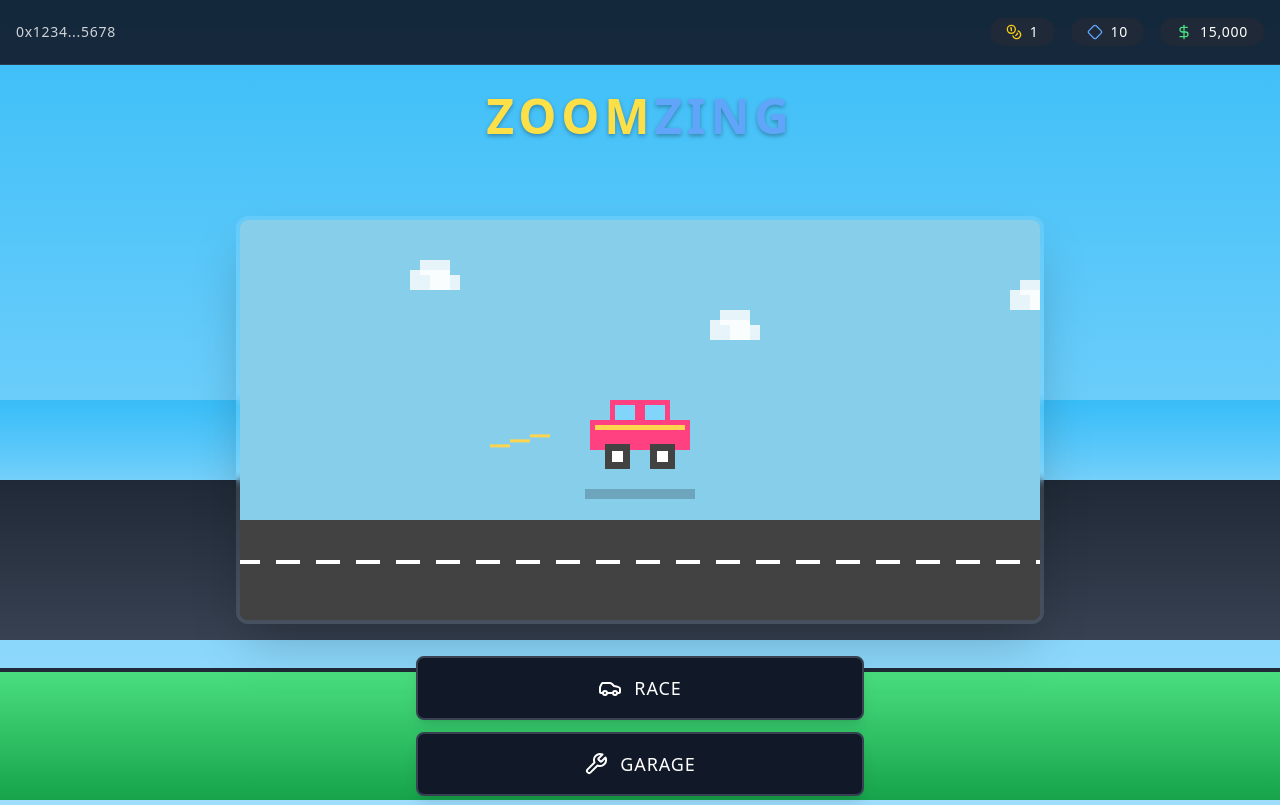
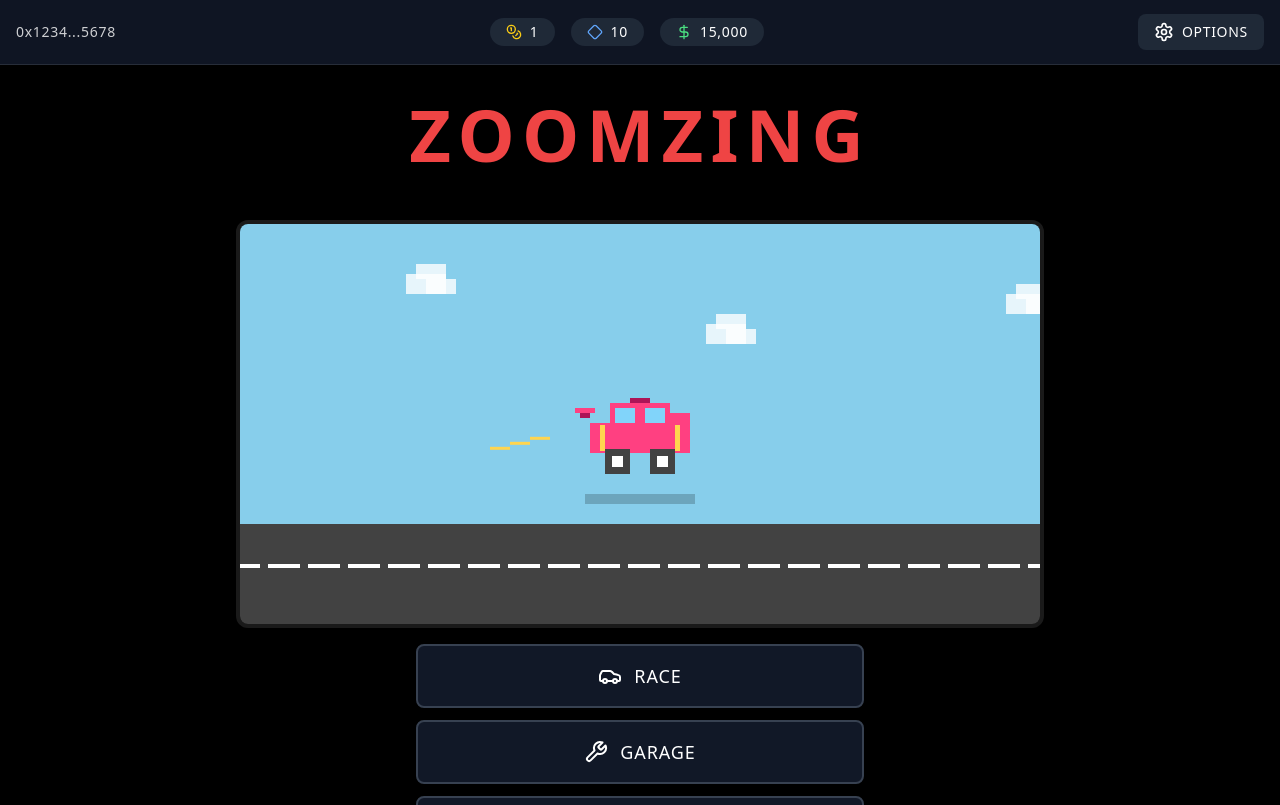
Before and after one commit to pittachiox/zooming_sui, a React (Vite) app in the folder fontend_zz/: page / in a window 1280 px wide. Shown: the top 805 px of the page. Built offline with nearby package versions, Linux system fonts and the light colour scheme; a web font is replaced by a local one.

Commit message:
redesign

```diff
--- a/fontend_zz/src/App.tsx
+++ b/fontend_zz/src/App.tsx
@@ -1,8 +1,10 @@
 import React from 'react';
-import { Car, Trophy, Wrench, Store, Settings } from 'lucide-react';
+// Removed unused import from 'lucide-react'
 import Navbar from './components/Navbar';
 import MainMenu from './components/MainMenu';
 import GameCanvas from './components/GameCanvas';
+
+
 
 function App() {
   const mockData = {
@@ -15,15 +17,10 @@ function App() {
   };
 
   return (
-    <div className="min-h-screen bg-gradient-to-b from-sky-400 to-sky-200">
+    <div className="min-h-screen bg-black">
       {/* Background Scene */}
       <div className="fixed inset-0 z-0">
-        <div className="absolute bottom-0 left-0 right-0 h-32 bg-gradient-to-b from-green-400 to-green-600" />
-        <div className="absolute bottom-32 left-0 right-0 h-1 bg-gray-800" /> {/* Road line */}
-        <div className="absolute bottom-40 left-0 right-0 h-40 bg-gradient-to-t from-gray-700 to-gray-800" /> {/* Road */}
-        <div className="absolute bottom-80 left-0 right-0">
-          <div className="h-20 w-full bg-gradient-to-t from-transparent to-sky-400" />
-        </div>
+        {/* ลบส่วนพื้นหลังที่เป็น gradient */}
       </div>
 
       {/* Game Content */}
@@ -36,13 +33,17 @@ function App() {
         />
 
         <main className="container mx-auto px-4 pt-20">
-          <div className="flex flex-col items-center justify-center min-h-[calc(100vh-80px)] gap-8">
-            <h1 className="pixel-font text-5xl font-bold text-white text-center mb-8 drop-shadow-[0_2px_2px_rgba(0,0,0,0.3)]">
-              <span className="text-yellow-300">Zoom</span>
-              <span className="text-blue-400">Zing</span>
+          <div className="flex flex-col items-center justify-center min-h-[calc(100vh-80px)] gap-4">
+            {/* ลดระยะห่างระหว่างชื่อเกมและ Canvas */}
+            <h1 className="pixel-font text-7xl font-bold text-white text-center mb-4 drop-shadow-[0_2px_2px_rgba(0,0,0,0.3)]">
+              <span className="text-red-500">Zoom</span>
+              <span className="text-red-500">Zing</span>
             </h1>
 
+            {/* Canvas */}
             <GameCanvas />
+
+            {/* Main Menu */}
             <MainMenu />
           </div>
         </main>
--- a/fontend_zz/src/components/GameCanvas.tsx
+++ b/fontend_zz/src/components/GameCanvas.tsx
@@ -30,34 +30,43 @@ const GameCanvas: React.FC = () => {
       ctx.fillRect(Math.floor(x), Math.floor(y), Math.floor(width), Math.floor(height));
     };
 
-    // Draw car body with pixel art style
+    // Draw car with pixel art style
     const drawCar = (x: number, y: number, bounce: number) => {
-      const scale = 4; // Pixel scale factor
-
       // Car shadow
       drawPixelRect(x - 5, y + 70 - bounce/2, 110, 10, 'rgba(0,0,0,0.2)');
 
-      // Main body
-      drawPixelRect(x, y + bounce, 100, 30, colors.body);
-      drawPixelRect(x + 20, y - 20 + bounce, 60, 25, colors.body);
+      // --- Spoiler ---
+      drawPixelRect(x - 10, y - 10 + bounce, 10, 5, colors.shadow); // spoiler support
+      drawPixelRect(x - 15, y - 15 + bounce, 20, 5, colors.body); // main spoiler
 
-      // Windows
+      // --- Main Body ---
+      drawPixelRect(x, y + bounce, 100, 30, colors.body); // bottom body
+      drawPixelRect(x + 20, y - 20 + bounce, 60, 25, colors.body); // top part (cabin)
+
+      // --- Front slope (angled hood) ---
+      drawPixelRect(x + 80, y - 10 + bounce, 20, 10, colors.body);
+
+      // --- Roof scoop (air intake) ---
+      drawPixelRect(x + 40, y - 25 + bounce, 20, 5, colors.shadow);
+
+      // --- Windows ---
       drawPixelRect(x + 25, y - 15 + bounce, 20, 15, colors.windows);
       drawPixelRect(x + 55, y - 15 + bounce, 20, 15, colors.windows);
 
-      // Body highlights
-      drawPixelRect(x + 5, y + 5 + bounce, 90, 5, colors.highlights);
+      // --- Racing stripe ---
+      drawPixelRect(x + 10, y + bounce + 2, 5, 26, colors.highlights);
+      drawPixelRect(x + 85, y + bounce + 2, 5, 26, colors.highlights);
 
-      // Wheels with animation
+      // --- Wheels ---
       const wheelOffset = Math.sin(Date.now() / 100) * 2;
       drawPixelRect(x + 15, y + 25 + bounce + wheelOffset, 25, 25, colors.wheels);
       drawPixelRect(x + 60, y + 25 + bounce + wheelOffset, 25, 25, colors.wheels);
 
-      // Wheel rims
+      // --- Rims ---
       drawPixelRect(x + 22, y + 32 + bounce + wheelOffset, 11, 11, colors.rims);
       drawPixelRect(x + 67, y + 32 + bounce + wheelOffset, 11, 11, colors.rims);
 
-      // Speed lines
+      // --- Speed lines ---
       ctx.strokeStyle = colors.highlights;
       ctx.lineWidth = 3;
       for (let i = 0; i < 3; i++) {
@@ -68,6 +77,7 @@ const GameCanvas: React.FC = () => {
         ctx.stroke();
       }
     };
+
 
     // Draw road with pixel art style
     const drawRoad = () => {
--- a/fontend_zz/src/components/MainMenu.tsx
+++ b/fontend_zz/src/components/MainMenu.tsx
@@ -6,8 +6,6 @@ const MainMenu: React.FC = () => {
     { icon: <Car className="w-6 h-6" />, label: 'RACE' },
     { icon: <Wrench className="w-6 h-6" />, label: 'GARAGE' },
     { icon: <Store className="w-6 h-6" />, label: 'DEALERSHIP' },
-    { icon: <Trophy className="w-6 h-6" />, label: 'PARTS STORE' },
-    { icon: <Settings className="w-6 h-6" />, label: 'OPTIONS' },
   ];
 
   return (
--- a/fontend_zz/src/components/Navbar.tsx
+++ b/fontend_zz/src/components/Navbar.tsx
@@ -1,5 +1,5 @@
 import React from 'react';
-import { Coins, Diamond, DollarSign } from 'lucide-react';
+import { Coins, Diamond, DollarSign, Settings } from 'lucide-react';
 
 interface NavbarProps {
   coins: number;
@@ -33,6 +33,13 @@ const Navbar: React.FC<NavbarProps> = ({ coins, diamonds, money, address }) => {
               <span className="text-white font-pixel text-sm">{money.toLocaleString()}</span>
             </div>
           </div>
+
+          {/* Options Button */}
+          <button className="flex items-center gap-2 bg-gray-800 text-white px-4 py-2 rounded-lg
+                             hover:bg-gray-700 transition-all duration-200">
+            <Settings className="w-5 h-5 text-white" />
+            <span className="font-pixel text-sm">OPTIONS</span>
+          </button>
         </div>
       </div>
     </nav>
```
